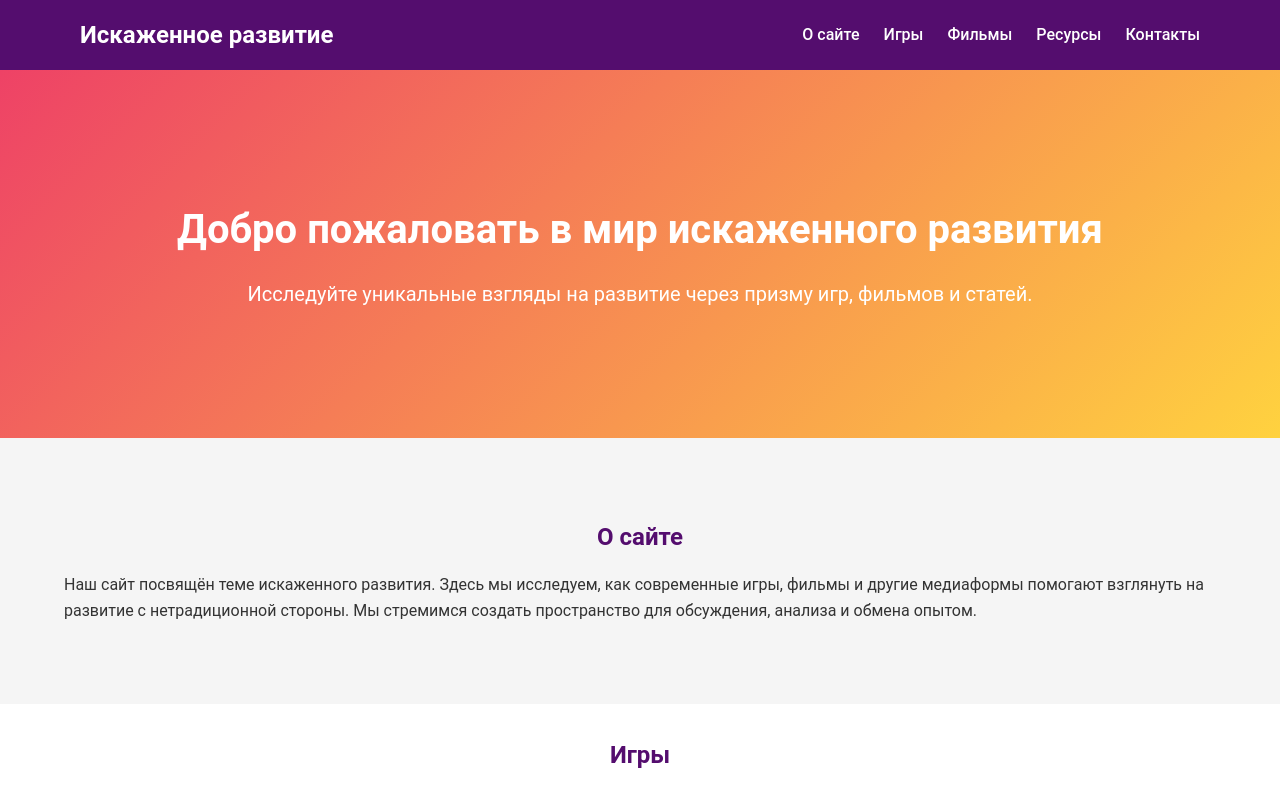
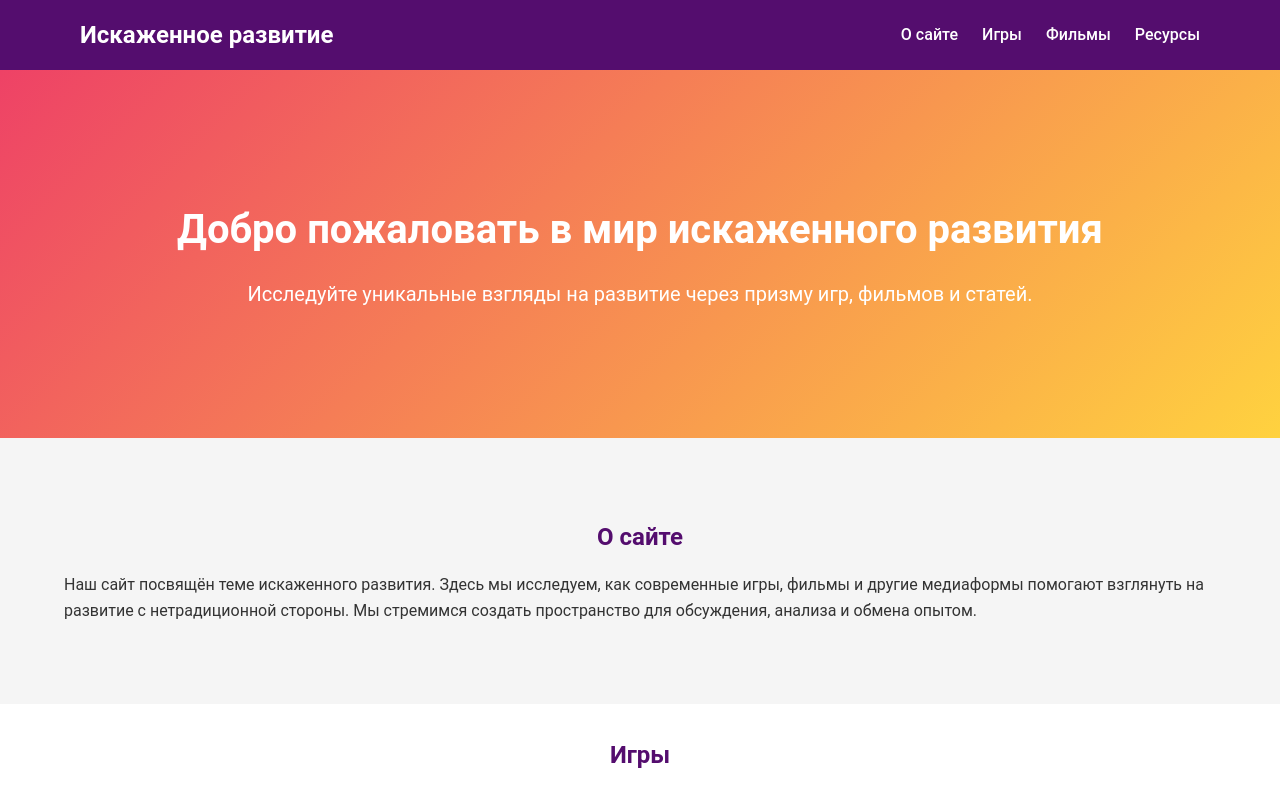
Before and after one commit to Alexx0kari/autism, a plain HTML site: page index.html in a window 1280 px wide. Shown: the top 800 px of the page. Drawn offline with Linux system fonts and the light colour scheme.

Commit message:
Update index.html

```diff
--- a/index.html
+++ b/index.html
@@ -20,7 +20,6 @@
           <li><a href="#games">Игры</a></li>
           <li><a href="#movies">Фильмы</a></li>
           <li><a href="#resources">Ресурсы</a></li>
-          <li><a href="#contact">Контакты</a></li>
         </ul>
       </div>
     </nav>
```
